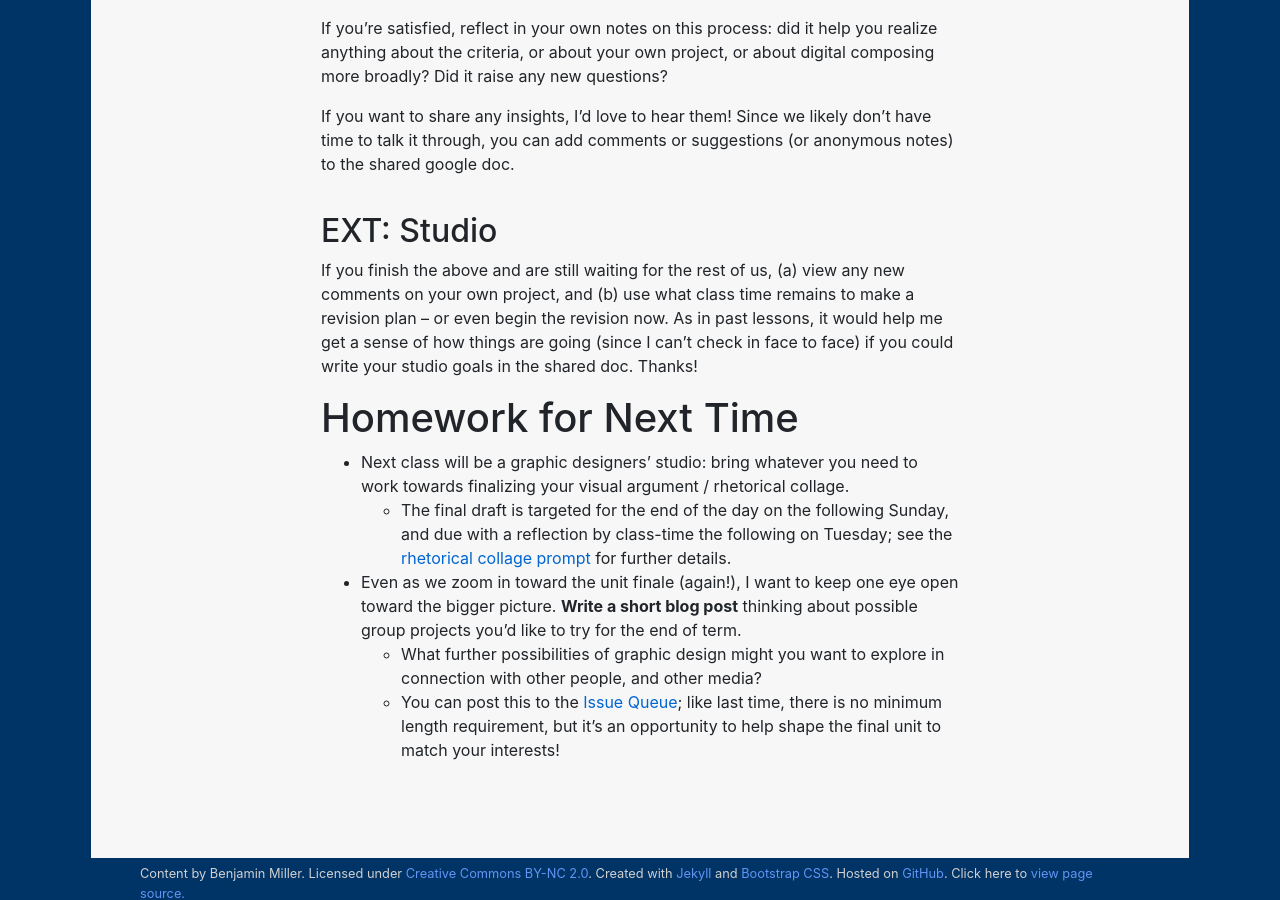
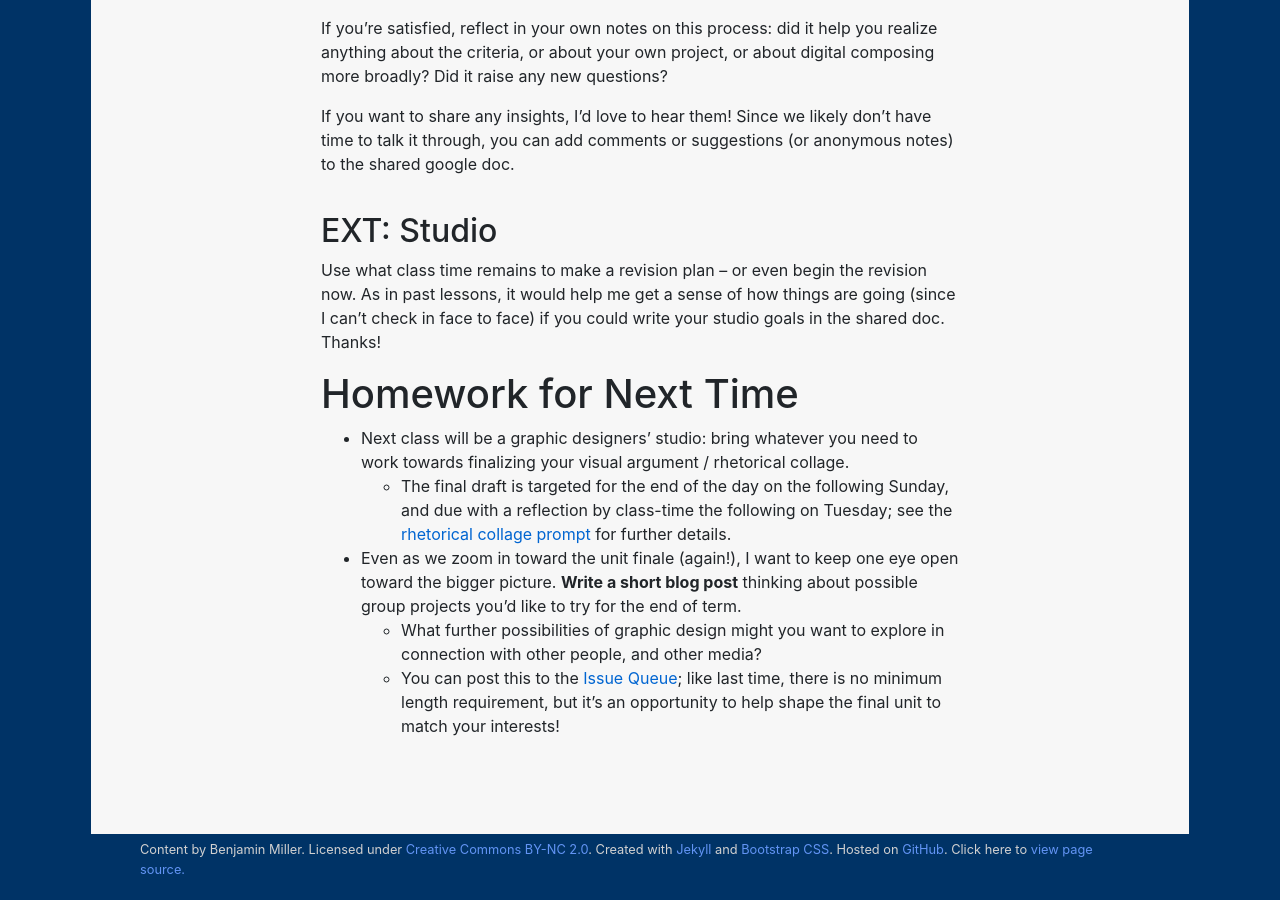
Before and after one commit to benmiller314/cdm2021spring, a Jekyll site: the page built from plans/lesson-13.md, in a window 1280 px wide and 900 px high, scrolled down 5280 px. Built offline with Jekyll 4.4.1, drawn with Linux system fonts in a browser that asks for light colours; our own code applies the rules of GitHub Pages for plain Markdown files.

Commit message:
and more duplicate language...

```diff
--- a/plans/lesson-13.md
+++ b/plans/lesson-13.md
@@ -157,7 +157,7 @@ If you want to share any insights, I'd love to hear them! Since we likely don't
 
 
 ## EXT: Studio
-If you finish the above and are still waiting for the rest of us, (a) view any new comments on your own project, and (b) use what class time remains to make a revision plan – or even begin the revision now. As in past lessons, it would help me get a sense of how things are going (since I can't check in face to face) if you could write your studio goals in the shared doc. Thanks!
+Use what class time remains to make a revision plan – or even begin the revision now. As in past lessons, it would help me get a sense of how things are going (since I can't check in face to face) if you could write your studio goals in the shared doc. Thanks!
 
 
 
```
